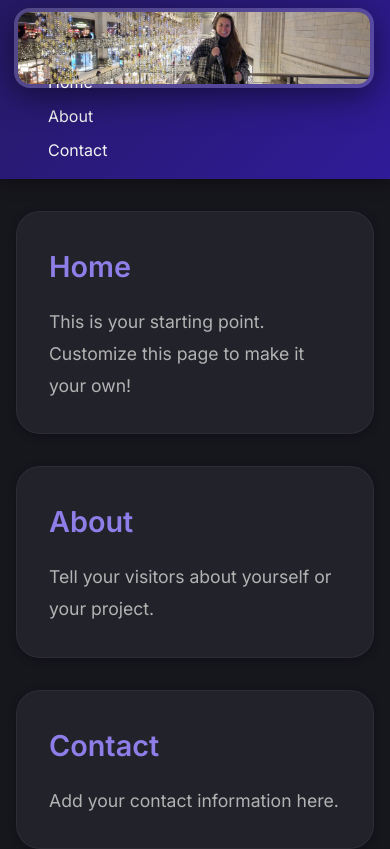
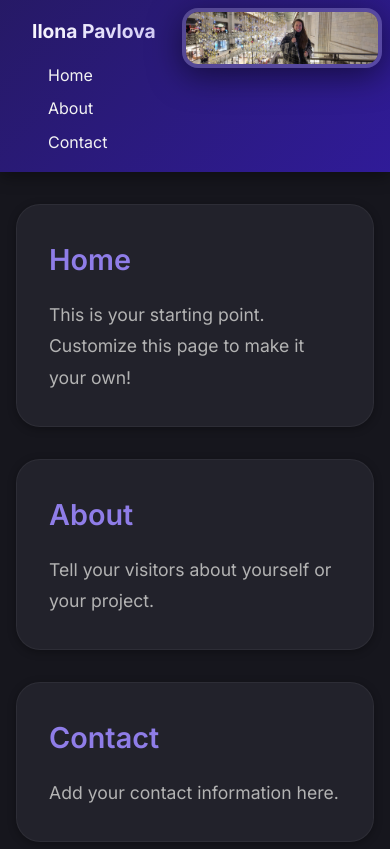
Before and after one commit to jinliu2626-web/ip-testPage, a plain HTML site: page index.html in a window 390 px wide. Shown: the top 849 px of the page. Drawn offline with Linux system fonts and the light colour scheme.

Commit message:
Change image size on phone

```diff
--- a/style.css
+++ b/style.css
@@ -196,6 +196,19 @@ footer {
     }
 }
 
+/* Portrait Phone Screens */
+@media (max-width: 480px) and (orientation: portrait) {
+    #header-photo {
+        width: 200px;
+        height: 60px;
+        right: var(--spacing-xs);
+    }
+
+    header h1 {
+        font-size: 1.2rem;
+    }
+}
+
 /* Animations */
 @keyframes fadeIn {
     from {
```
